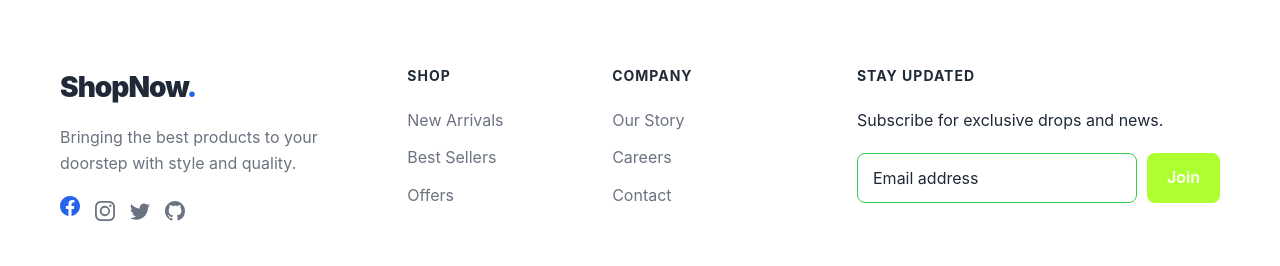
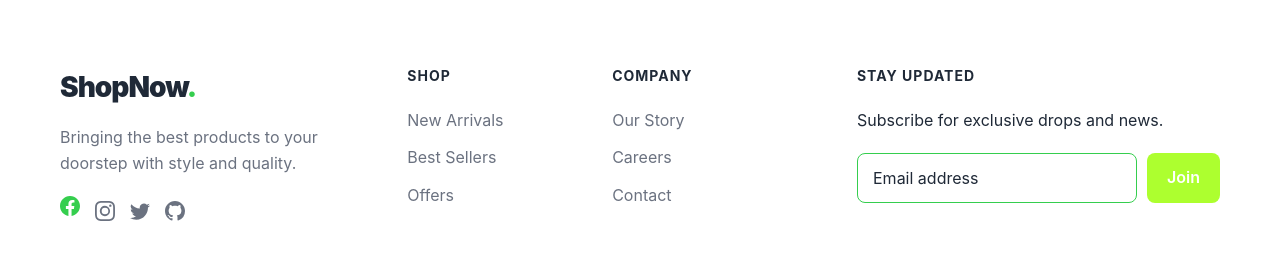
Before and after one commit to wainaina-mwangi/E-web, a React (Vite) app: page /products/1 in a window 1280 px wide. In both pictures the pointer is over the link 70 px from the left and 816 px from the top of the page. Shown: the part 605-871 px from the top of the page. Built offline with nearby package versions, Linux system fonts and the light colour scheme.

Commit message:
added date dynamically

```diff
--- a/src/Components/AppFooter.css
+++ b/src/Components/AppFooter.css
@@ -48,7 +48,7 @@
 }
 
 .footer-logo span {
-  color: var(--primary);
+  color: var(--border-color);
 }
 
 .footer-brand-section p {
@@ -69,7 +69,7 @@
 }
 
 .social-links a:hover {
-  color: var(--primary);
+  color: var(--border-color);
   transform: translateY(-5px);
 }
 
```
